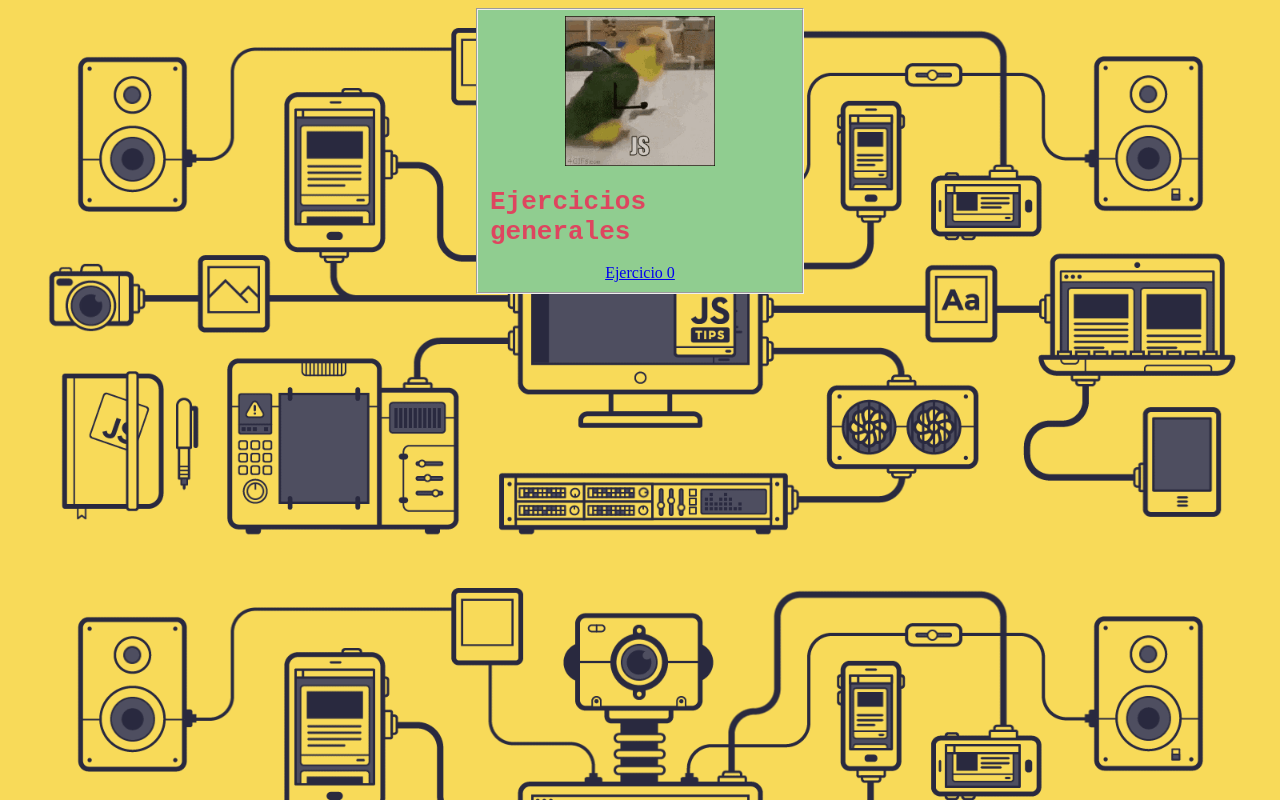
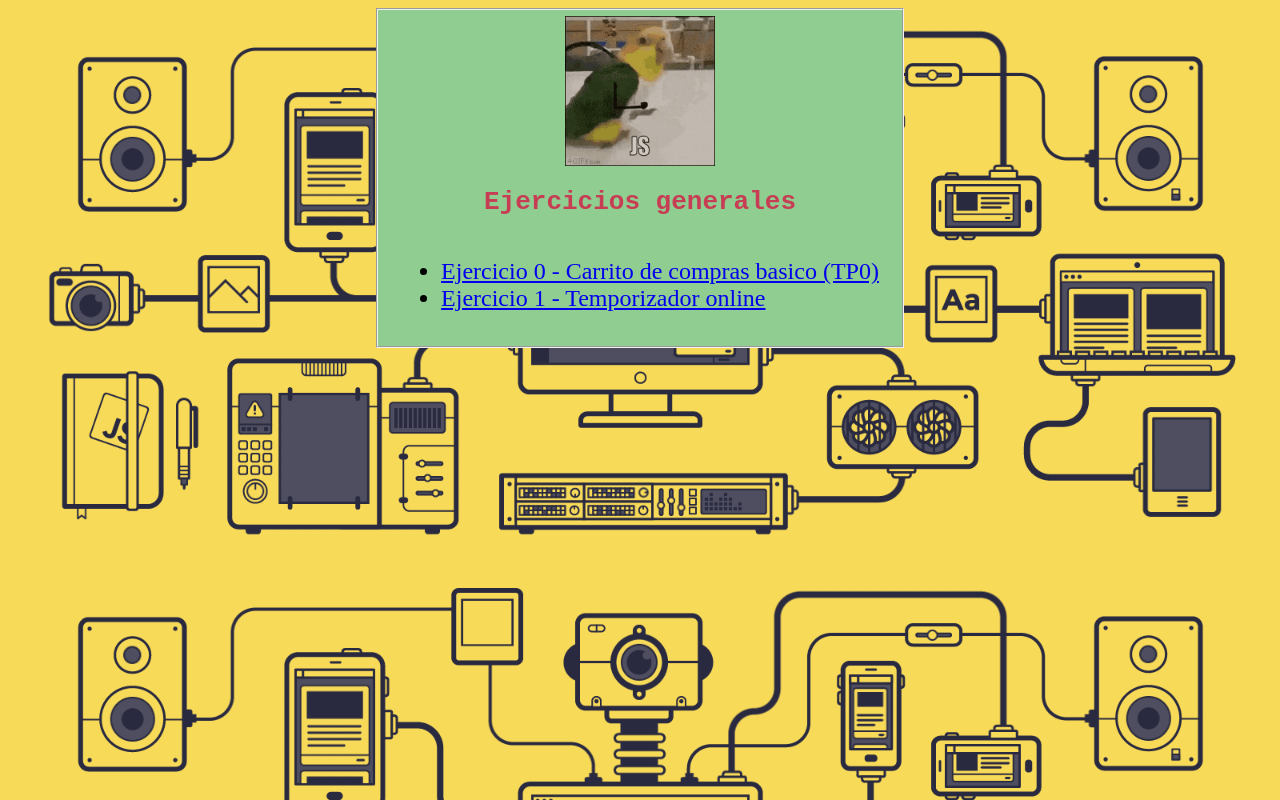
Before and after one commit to Erick-C3/ProblemasGenerales, a plain HTML site: page index.html in a window 1280 px wide. Drawn offline with Linux system fonts and the light colour scheme.

Commit message:
agregado ej1 y mejoras

```diff
--- a/index.html
+++ b/index.html
@@ -8,14 +8,23 @@
 </head>
 <body style="background-image: url(./img/indexBackground.gif); background-size: 100%;">
     <div style="display: grid; place-items: center;">
-        <fieldset style="display: grid; place-items: center; width: 300px; background-color: rgb(144, 205, 144);">
+        <fieldset style="display: grid; place-items: center; width: 500px; background-color: rgb(144, 205, 144);">
             <div >
                 <a href="https://en.wikipedia.org/wiki/Learning-by-doing">
                     <img width="150" src="img/js-bird.gif" alt="img gif ejercicios" title="learn by doing">
                 </a>
             </div>
-            <h1 style=" font-family: monospace; color: rgb(222, 69, 95);">Ejercicios generales</h1>
-            <a href="ejercicioGeneral_0.html">Ejercicio 0</a>
+            <h1 style=" font-family: monospace; color: rgb(199, 61, 84);">Ejercicios generales</h1>
+            <div style="display: grid; place-items: right; font-size:x-large;">
+               <ul>
+                <li>
+                    <a href="ejercicioGeneral_0.html">Ejercicio 0 - Carrito de compras basico (TP0)</a>
+                </li>
+                <li>
+                    <a href="ejercicioGeneral_1.html">Ejercicio 1 - Temporizador online</a>
+                </li>
+               </ul>
+            </div>
         </fieldset>
     </div>
 </body>
```
